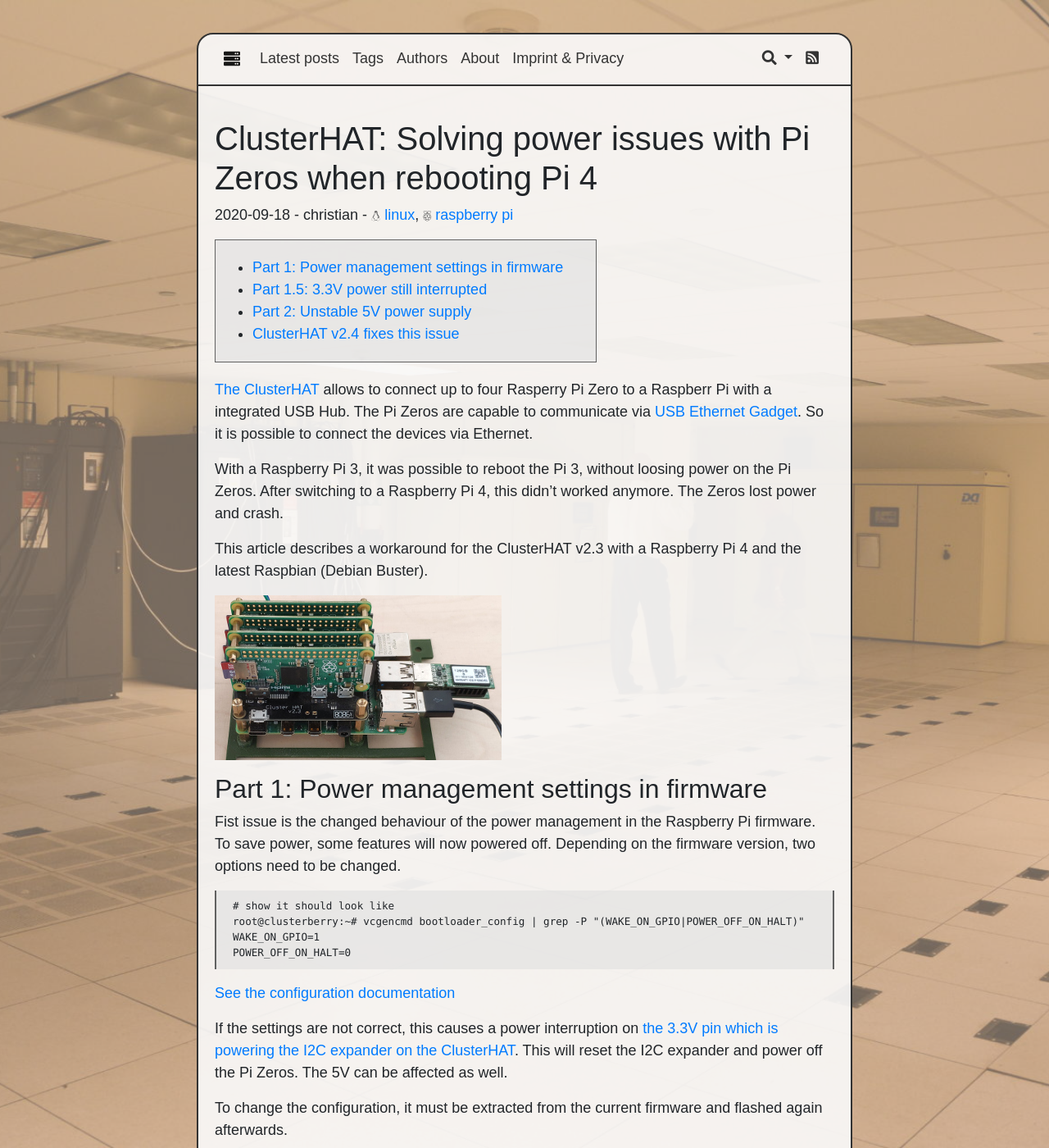
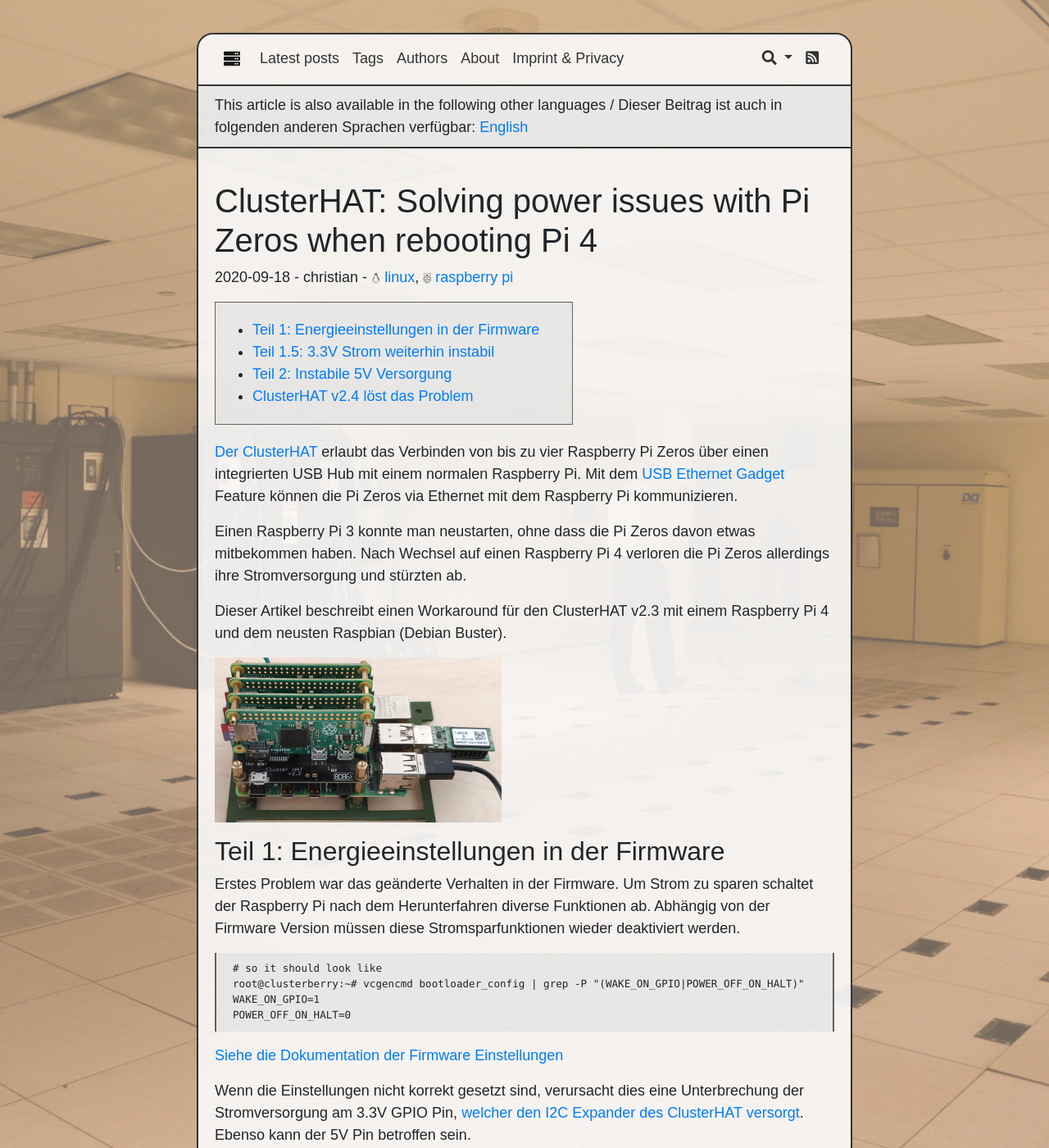
Before and after one commit to perryflynn/serverless.industries, a Jekyll site: the page built from src/_posts/2020/2020-09-18-custerhat-power-issues-solved.md, in a window 1280 px wide and 1400 px high. Shown: the whole window at 82% size. Built offline with Jekyll 4.4.1, drawn with Linux system fonts in a browser that asks for light colours; the table of contents is made by our own code; some of the changed text lies outside the part shown.

Commit message:
german version of clusterHAT power, new port about limited webhosting cron jobs

````diff
--- a/src/_posts/2020/2020-09-18-custerhat-power-issues-solved.md
+++ b/src/_posts/2020/2020-09-18-custerhat-power-issues-solved.md
@@ -1,23 +1,23 @@
 ---
 author: christian
 title: "ClusterHAT: Solving power issues with Pi Zeros when rebooting Pi 4"
-lang: en
+lang: de
 ref: clusterhat-power
 tags: ['raspberry pi', linux]
 toc: true
 ---
 
-[The ClusterHAT][hat] allows to connect up to four Rasperry Pi Zero
-to a Raspberr Pi with a integrated USB Hub. The Pi Zeros are capable to
-communicate via [USB Ethernet Gadget][gadget]. So it is possible
-to connect the devices via Ethernet.
+[Der ClusterHAT][hat] erlaubt das Verbinden von bis zu vier Raspberry
+Pi Zeros über einen integrierten USB Hub mit einem normalen Raspberry Pi.
+Mit dem [USB Ethernet Gadget][gadget] Feature können die Pi Zeros via Ethernet
+mit dem Raspberry Pi kommunizieren.
 
-With a Raspberry Pi 3, it was possible to reboot the Pi 3, without loosing
-power on the Pi Zeros. After switching to a Raspberry Pi 4, this didn't worked
-anymore. The Zeros lost power and crash.
+Einen Raspberry Pi 3 konnte man neustarten, ohne dass die Pi Zeros davon
+etwas mitbekommen haben. Nach Wechsel auf einen Raspberry Pi 4 verloren
+die Pi Zeros allerdings ihre Strom&shy;versorgung und stürzten ab.
 
-This article describes a workaround for the ClusterHAT v2.3 with a Raspberry Pi 4
-and the latest Raspbian (Debian Buster).
+Dieser Artikel beschreibt einen Workaround für den ClusterHAT v2.3 mit
+einem Raspberry Pi 4 und dem neusten Raspbian (Debian Buster).
 
 ![Clusterberry]({{'/assets/clusterberry-alt.jpg' | relative_url}}){:.img-fluid}
 
@@ -30,28 +30,28 @@
 [3v3c]: https://community.blokas.io/t/pisound-with-raspberry-pi-4/1238/12
 [newver]: https://groups.google.com/g/clusterhat/c/HYZ5KvayFco/m/i-VY7zJuAQAJ
 
-## Part 1: Power management settings in firmware
+## Teil 1: Energieeinstellungen in der Firmware
 
-Fist issue is the changed behaviour of the power management in the Raspberry Pi firmware.
-To save power, some features will now powered off. Depending on the firmware version,
-two options need to be changed.
+Erstes Problem war das geänderte Verhalten in der Firmware. Um Strom zu sparen
+schaltet der Raspberry Pi nach dem Herunter&shy;fahren diverse Funktionen ab.
+Abhängig von der Firmware Version müssen diese Stromspar&shy;funktionen wieder
+deaktiviert werden.
 
 ```txt
-# show it should look like
+# so it should look like
 root@clusterberry:~# vcgencmd bootloader_config | grep -P "(WAKE_ON_GPIO|POWER_OFF_ON_HALT)"
 WAKE_ON_GPIO=1
 POWER_OFF_ON_HALT=0
 ```
 
-[See the configuration documentation][fconf]
+[Siehe die Dokumentation der Firmware Einstellungen][fconf]
 
-If the settings are not correct, this causes a power interruption on
-[the 3.3V pin which is powering the I2C expander on the ClusterHAT][3v3].
-This will reset the I2C expander and power off the Pi Zeros. The 5V can be
-affected as well.
+Wenn die Einstellungen nicht korrekt gesetzt sind, verursacht dies eine Unterbrechung
+der Strom&shy;versorgung am 3.3V GPIO Pin, [welcher den I2C Expander des ClusterHAT versorgt][3v3].
+Ebenso kann der 5V Pin betroffen sein.
 
-To change the configuration, it must be extracted from the current firmware
-and flashed again afterwards.
+Um die Einstellungen zu ändern, muss die Konfiguration aus der Firmware extrahiert
+werden und nach der Anpassung neu geflasht werden.
 
 ```sh
 # extract the configuration from the
@@ -70,15 +70,16 @@
 vcgencmd bootloader_config
 ```
 
-[More infos about firmware updates][fflash]
+[Mehr Details zum flashen von Firmwares][fflash]
 
-## Part 1.5: 3.3V power still interrupted
+## Teil 1.5: 3.3V Strom weiterhin instabil
 
-Because of a [another issue][3v3b], the 3.3V pin still resets when a HAT is connected to the
-Raspberry Pi 4. The workaround described in the linked GitHub issue is a kernel flag.
+Wegen eines [anderen Problems][3v3b] wird die 3.3V Strom&shy;versorgung weiterhin unterbrochen,
+sofern ein HAT mit dem Raspberry Pi verbunden ist. Der Workaround ist das Setzen eines
+Kernel Flags.
 
-The option `sdhci.debug_quirks2=4` must be appended to the end of the line in
-`/boot/cmdline.txt`:
+Das Flag `sdhci.debug_quirks2=4` muss an das Ende der Zeile in `/boot/cmdline.txt`
+ergänzt werden:
 
 ```txt
 dwc_otg.lpm_enable=0 console=serial0,115200 console=tty1 root=PARTUUID=9dc0f4ed-02 rootfstype=ext4 elevator=deadline fsck.repair=yes rootwait sdhci.debug_quirks2=4
@@ -88,37 +89,42 @@
 > cards to be used at lower speeds, but this config also prevents power being
 > cut off on the GPIO’s 3.3V supply, avoiding the reboot issue.
 
-See [here][3v3b] and [here][3v3c].
+Siehe [hier][3v3b] und [hier][3v3c].
 
-## Part 2: Unstable 5V power supply
+## Teil 2: Instabile 5V Versorgung
 
-Next issue is a unstable 5V power. In some cases it interrups, in other cases
-not. So it would be a good idea to build a own power supply for the HAT.
+Nächster Punkt ist die instabile 5V Strom&shy;versorgung. Manchmal wird diese
+unterbrochen, manchmal nicht. Es ist also eine gute Idee, den ClusterHAT
+mit einer eigenen Strom&shy;versorgung zu versehen.
 
-Per default the HAT is powered via 5V GPIO. This can be changed to USB with the `PWR` jumper.
-The connection between `RPi` and `PWR` must be cutted, the connection between `USB`
-and `PWR` must be established with a soldering iron.
+Standard&shy;mäßig wird der HAT über 5V GPIO mit Strom versorgt. Mit dem `PWR`
+Jumper kann dies geändert werden. Die Verbindung zwischen `RPi` und `PWR`
+muss mit einem Skalpell unterbrochen werden, anschließend muss die Verbindung
+zwischen `USB` und `PWR` mit einem Lötkolben hergestellt werden.
 
 ![Clusterberry Power]({{'/assets/clusterberry-usbpower.jpg' | relative_url}}){:.img-fluid}
 
-Now it is possible to power the HAT through USB. With a custom USB cable, this is still
-possible with one single official Raspberry Pi USB power supply.
+Nun kann der HAT über den MicroUSB Port mit Strom versorgt werden. Mit einem
+selbst hergestellten USB Kabel ist es nun möglich, den HAT mit Strom vom Netzteil
+zu versorgen und trotzdem die Daten&shy;leitungen mit dem USB Port des Raspberry Pi zu verbinden.
 
 ![Clusterberry Power Cable]({{'/assets/clusterberry-powercable.jpg' | relative_url}}){:.img-fluid}
 
-The cable serves power to the HAT and to the Pi 4 through the normal USB ports and also
-connects the HAT via USB to the Pi 4 (data lines only), so that the integrated
-USB Hub still works.
+Das Kabel versorgt Raspberry Pi und ClusterHAT von einem gemeinsamen Netzteil mit Strom,
+die beiden Daten&shy;leitungen `Data+` und `Data-` werden trotzdem mit einem der USB Ports des
+Raspberry Pi 4 verbunden, sodass der USB Hub des HAT weiterhin funktioniert.
 
 ![Clusterberry Power Supply]({{'/assets/clusterberry-powersupply.jpg' | relative_url}}){:.img-fluid}
 
-Now any component of the cluster can be rebooted without affection the other ones.
+Nun kann jede Komponente des Clusters neugestartet werden, ohne das eine
+andere davon beeinträchtigt wird.
 
-**But attention:** You **must** use a "dumb" power supply as in this setup only the power
-lines are connected. So no smart negotiation or something like that possible! It works quite
-good with the official power supply from the Raspberry Pi Foundation.
+**Vorsicht:** Es **muss** ein "dummes" Netzteil verwendet werden, da das Kabel ausschließlich
+die Strom&shy;leitungen mit HAT und Raspberry Pi verbindet. Es ist also keine "smart negotiation"
+möglich. Zum Beispiel funktioniert es mit dem offiziellen Netzteil der Raspberry Pi Foundation
+ohne Probleme.
 
-## ClusterHAT v2.4 fixes this issue
+## ClusterHAT v2.4 löst das Problem
 
-[This post][newver] says, that the newer Version 2.4 fixes this issue.
-So no workarounds required if this version is used.
+[Dieser Beitrag][newver] sagt, dass die neuere Version 2.4 des HATs das Problem löst,
+und somit keine Hacks mehr nötig sind.
````
Also changed, not shown: src/_posts/2020/2020-09-18-custerhat-power-issues-solved.en.md (added, +124 -0 lines), src/_posts/2020/2020-09-25-webhosting-cron-limit.md (added, +49 -0 lines).
